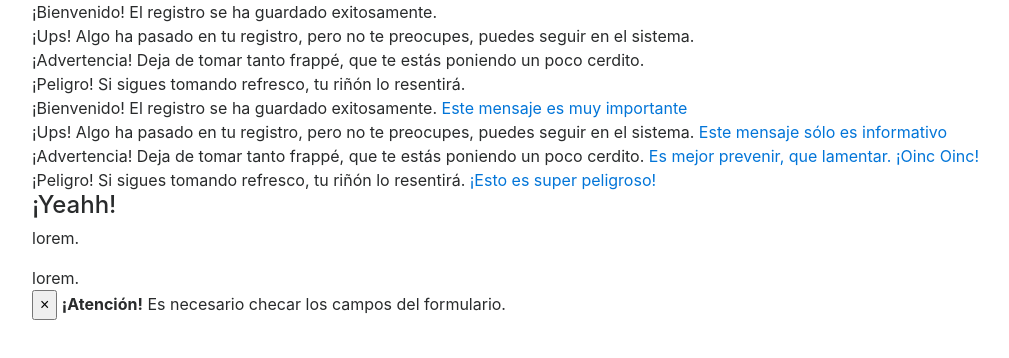
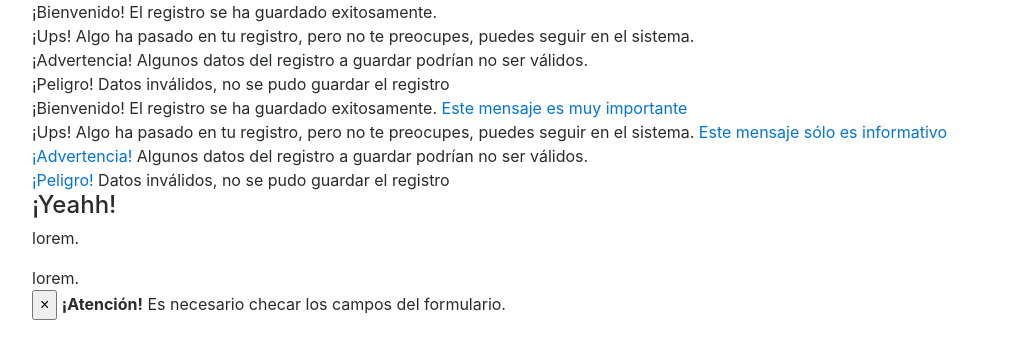
Before and after one commit to jimmyjavier/bootstrap4-alertas-inicial, a plain HTML site: page index.html in a window 1280 px wide. Shown: the whole page, without its empty margins (53-1062 px from the left). Drawn offline with Linux system fonts and the light colour scheme.

Commit message:
Mensajes cambiados

```diff
--- a/index.html
+++ b/index.html
@@ -10,6 +10,7 @@
 </head>
 <body>
 	<main class="container">
+
 		<div class="row">
 			<div class="col-12">
 				<div>
@@ -19,13 +20,14 @@
 				  ¡Ups! Algo ha pasado en tu registro, pero no te preocupes, puedes seguir en el sistema.
 				</div>
 				<div>
-				  ¡Advertencia! Deja de tomar tanto frappé, que te estás poniendo un poco cerdito.
+				  ¡Advertencia! Algunos datos del registro a guardar podrían no ser válidos.
 				</div>
 				<div>
-				  ¡Peligro! Si sigues tomando refresco, tu riñón lo resentirá.
+				  ¡Peligro! Datos inválidos, no se pudo guardar el registro
 				</div>
 			</div>
 		</div>
+
 		<div class="row">
 			<div class="col-12">
 				<div>
@@ -35,13 +37,14 @@
 				  ¡Ups! Algo ha pasado en tu registro, pero no te preocupes, puedes seguir en el sistema. <a href="#">Este mensaje sólo es informativo</a>
 				</div>
 				<div>
-				  ¡Advertencia! Deja de tomar tanto frappé, que te estás poniendo un poco cerdito. <a href="#">Es mejor prevenir, que lamentar. ¡Oinc Oinc!</a>
+				  <a href="#">¡Advertencia!</a> Algunos datos del registro a guardar podrían no ser válidos.
 				</div>
 				<div>
-				  ¡Peligro! Si sigues tomando refresco, tu riñón lo resentirá. <a href="#">¡Esto es super peligroso!</a>
+				  <a href="#">¡Peligro!</a> Datos inválidos, no se pudo guardar el registro
 				</div>
 			</div>
 		</div>
+
 		<div class="row">
 			<div class="col-12">
 				<div>
```
